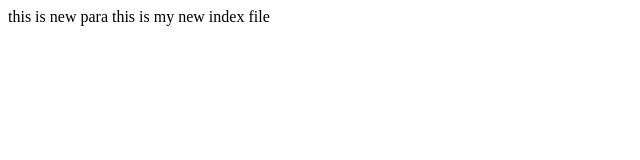
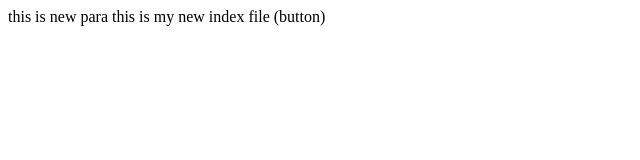
Before and after one commit to V-Gopika-das/loc, a plain HTML site: page index.html in a window 1280 px wide. Shown: the full height of the page, 0-640 px from the left. Drawn offline with Linux system fonts and the light colour scheme.

Commit message:
this is button

```diff
--- a/index.html
+++ b/index.html
@@ -1,3 +1,3 @@
 <p> this is new para
-    this is my new index file
+    this is my new index file (button)
 </p>
```
